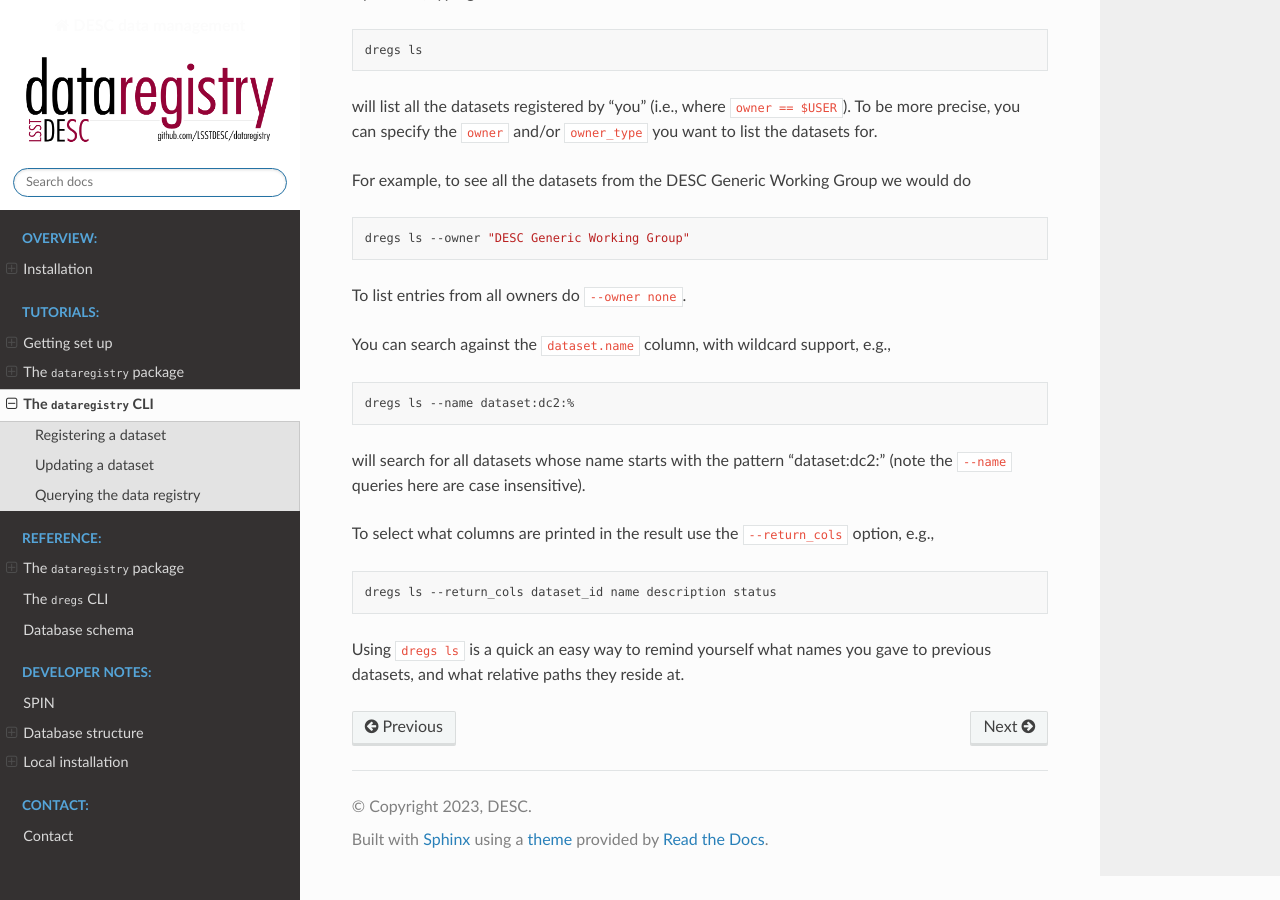
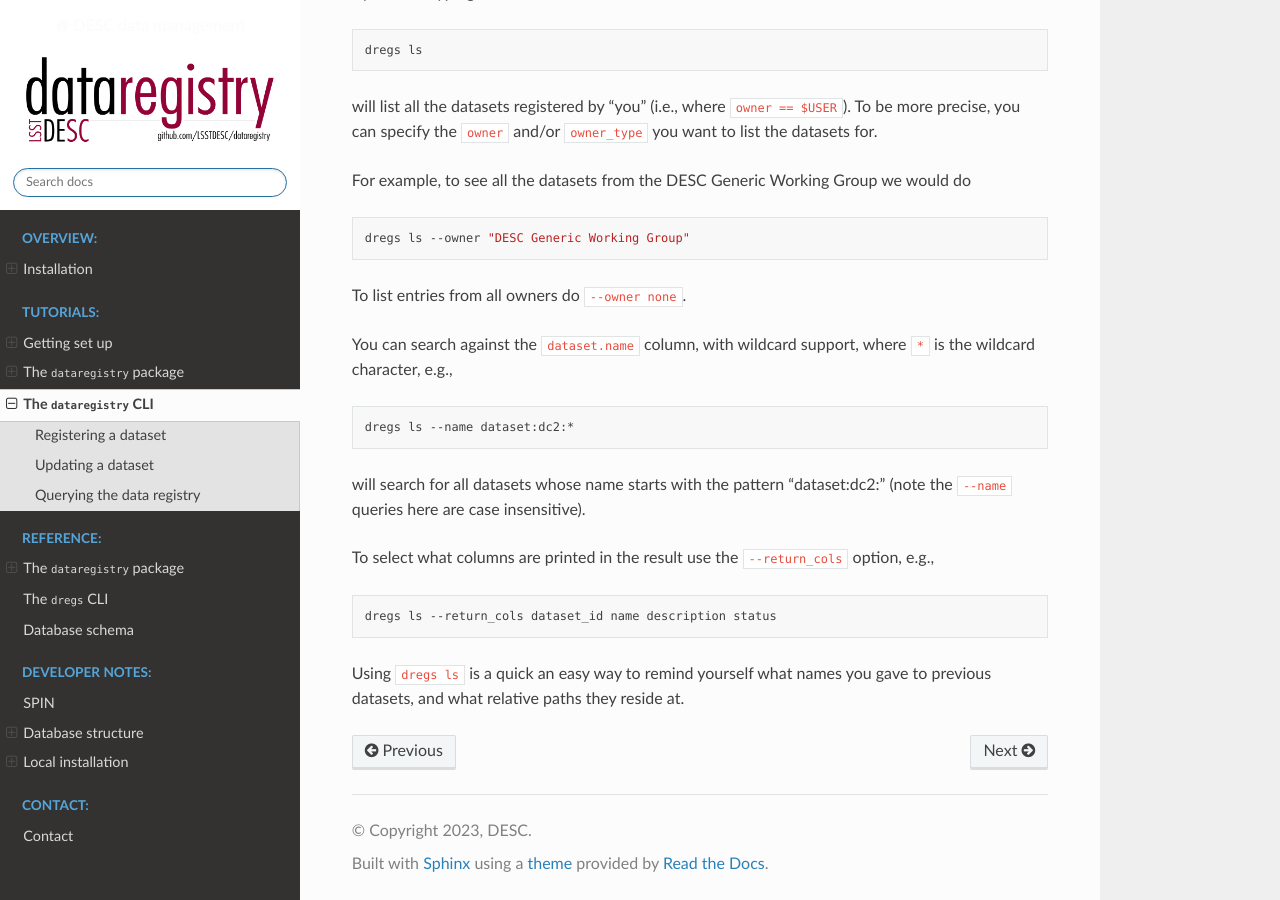
Before and after one commit to LSSTDESC/dataregistry, a Sphinx documentation site: the page built from docs/source/tutorial_cli.rst, in a window 1280 px wide and 900 px high, scrolled down 1942 px. Built offline with Sphinx 7.4.7 and the Read the Docs theme 3.1.0, drawn with Linux system fonts in a browser that asks for light colours.

Commit message:
Change query wildcard to * over %

```diff
--- a/docs/source/tutorial_cli.rst
+++ b/docs/source/tutorial_cli.rst
@@ -114,11 +114,12 @@ For example, to see all the datasets from the DESC Generic Working Group we woul
 
 To list entries from all owners do ``--owner none``.
 
-You can search against the ``dataset.name`` column, with wildcard support, e.g.,
+You can search against the ``dataset.name`` column, with wildcard support,
+where ``*`` is the wildcard character, e.g.,
 
 .. code-block:: bash
 
-   dregs ls --name dataset:dc2:%
+   dregs ls --name dataset:dc2:*
 
 will search for all datasets whose name starts with the pattern "dataset:dc2:"
 (note the ``--name`` queries here are case insensitive).
```
Also changed, not shown: docs/source/tutorial_notebooks/query_datasets.ipynb, 2 other files.
